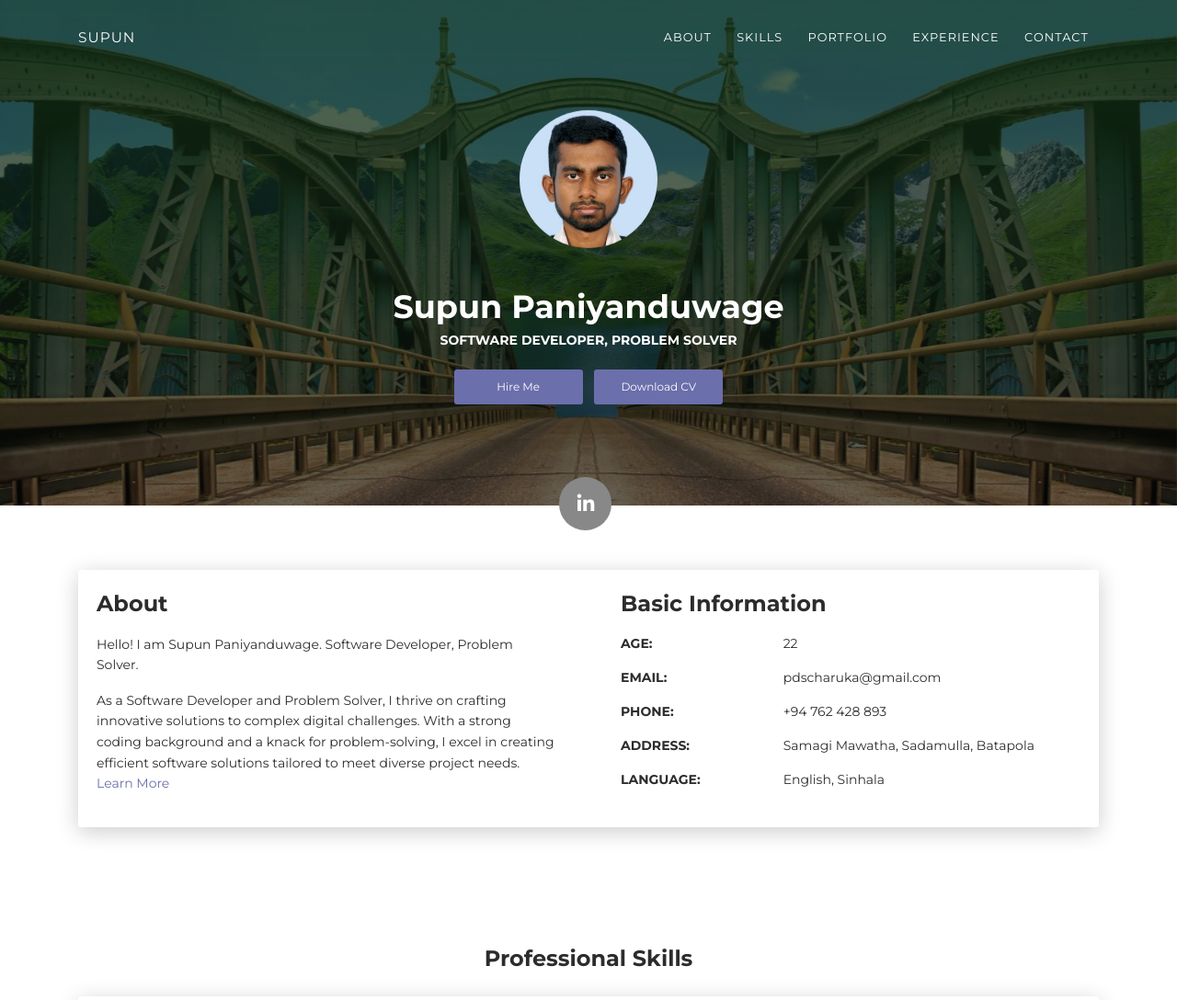
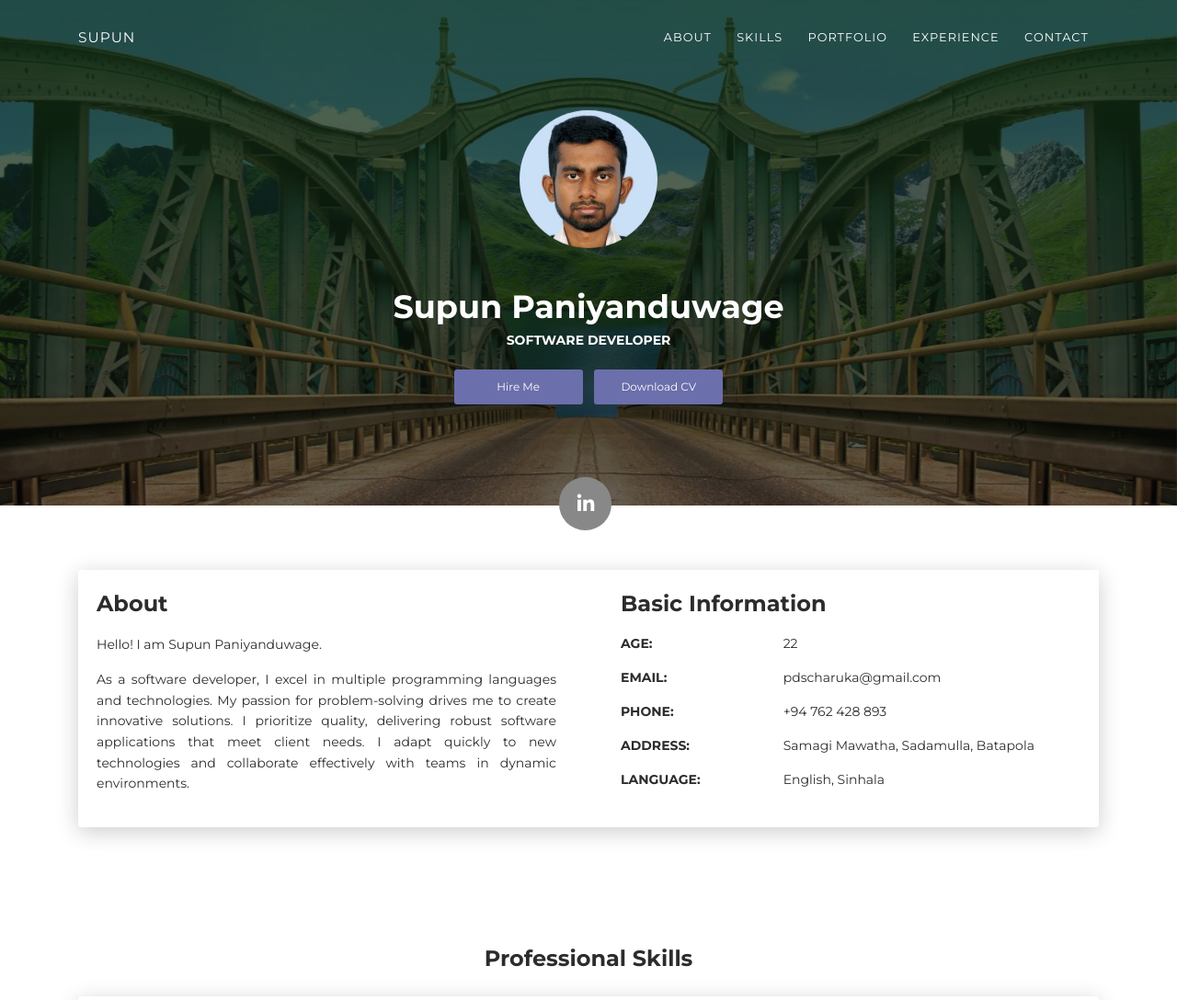
Before and after one commit to supuncharuk/supuncharuk.github.io, a plain HTML site: page index.html in a window 1280 px wide. Shown: the top 1088 px of the page at 92% size. Drawn offline with nearby package versions, Linux system fonts and the light colour scheme.

Commit message:
Update index.html

```diff
--- a/index.html
+++ b/index.html
@@ -61,7 +61,7 @@
         <div class="content-center">
           <div class="cc-profile-image"><a href="#"><img src="assets/images/pds.jpg" alt="Image"/></a></div>
           <div class="h2 title">Supun Paniyanduwage</div>
-          <p class="category text-white">Software Developer, Problem Solver</p>
+          <p class="category text-white">Software Developer</p>
           <a class="btn btn-primary smooth-scroll mr-2" href="#contact" data-aos="zoom-in" data-aos-anchor="data-aos-anchor">Hire Me</a>
           <a class="btn btn-primary" href="#" data-aos="zoom-in" data-aos-anchor="data-aos-anchor">Download CV</a>
         </div>
@@ -85,8 +85,8 @@
         <div class="col-lg-6 col-md-12">
           <div class="card-body">
             <div class="h4 mt-0 title">About</div>
-            <p>Hello! I am Supun Paniyanduwage. Software Developer, Problem Solver.</p>
-            <p>As a Software Developer and Problem Solver, I thrive on crafting innovative solutions to complex digital challenges. With a strong coding background and a knack for problem-solving, I excel in creating efficient software solutions tailored to meet diverse project needs. <a href="#" target="_blank">Learn More</a></p>
+            <p>Hello! I am Supun Paniyanduwage.</p>
+            <p style="text-align:justify;">As a software developer, I excel in multiple programming languages and technologies. My passion for problem-solving drives me to create innovative solutions. I prioritize quality, delivering robust software applications that meet client needs. I adapt quickly to new technologies and collaborate effectively with teams in dynamic environments.</p>
           </div>
         </div>
         <div class="col-lg-6 col-md-12">
```
